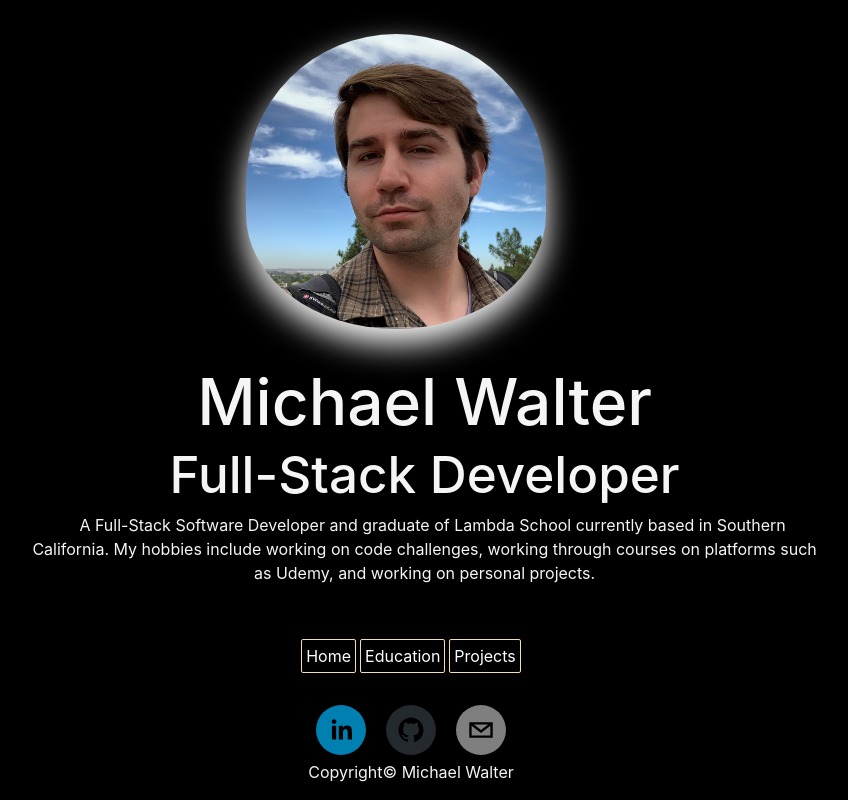
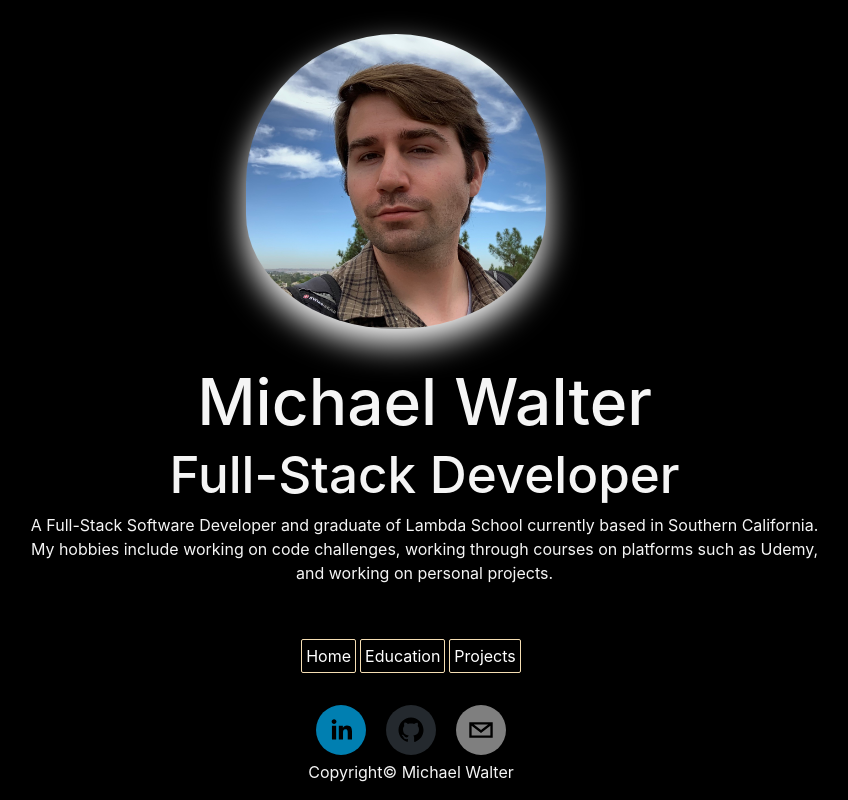
Before and after one commit to M-PAW/mpaw-portfolio, a React (Create React App) app: page / in a window 1280 px wide. Shown: the whole page, without its empty margins (229-1077 px from the left). Built offline with nearby package versions, Linux system fonts and the light colour scheme.

Commit message:
Removed indentation from home component description.

```diff
--- a/src/styles/home.css
+++ b/src/styles/home.css
@@ -31,7 +31,7 @@
 }
 
 .home-container p {
-    text-indent: 1rem;
+    /* text-indent: 1rem; */
     width: 80%;
     margin-left: 10%;
 }
```
